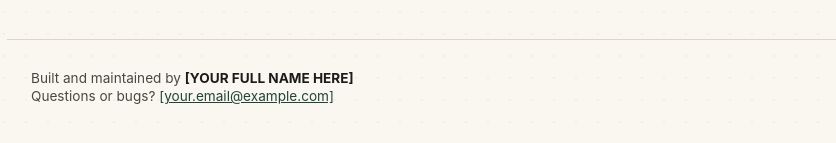
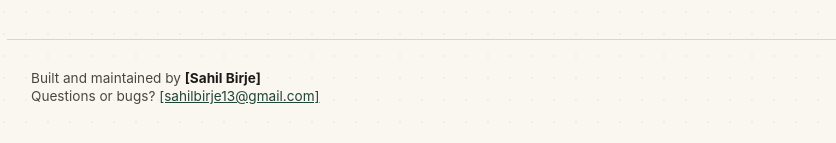
Before and after one commit to sahil-b13/pdf-field-replacer, a Next.js app: page / in a window 1280 px wide. Shown: the part 803-946 px from the top of the page, without its empty margins (217-1053 px from the left). Built offline with nearby package versions, Linux system fonts and the light colour scheme.

Commit message:
Remove Digital Heroes button, enable static export for Cloudflare

```diff
--- a/app/components/Footer.tsx
+++ b/app/components/Footer.tsx
@@ -4,11 +4,11 @@ export default function Footer() {
       <div className="footer-inner">
         <div className="contact-block">
           <p className="contact-line">
-            Built and maintained by <strong>[YOUR FULL NAME HERE]</strong>
+            Built and maintained by <strong>[Sahil Birje]</strong>
           </p>
           <p className="contact-line">
             Questions or bugs?{" "}
-            <a href="mailto:[your.email@example.com]">[your.email@example.com]</a>
+            <a href="mailto:[your.email@example.com]">[sahilbirje13@gmail.com]</a>
           </p>
         </div>
       </div>
```
